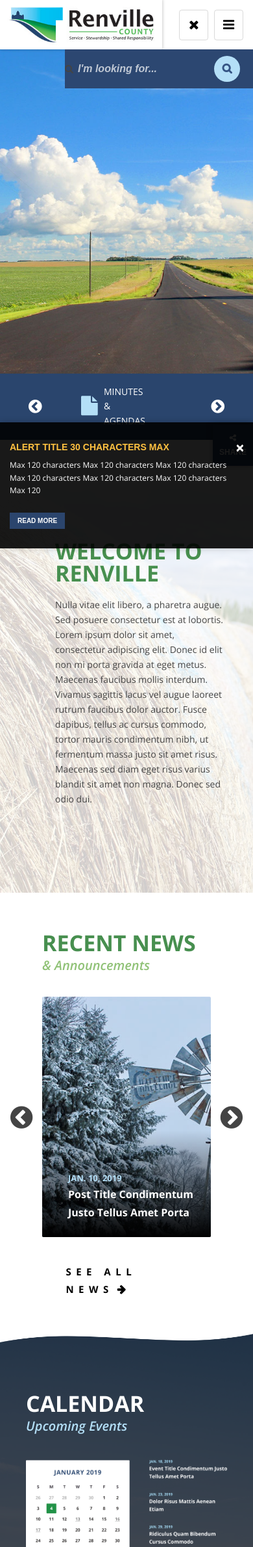
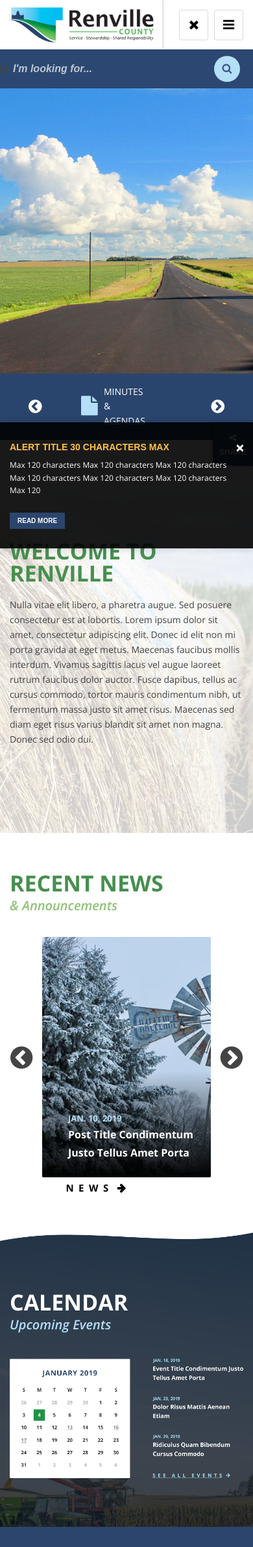
Before and after one commit to Chrisyango/Renville-County-MI, a PHP site: page / in a window 390 px wide, after a click that opens the changed part. Shown: the top 2381 px of the page at 65% size. Run offline with PHP 8.4, Linux system fonts and the light colour scheme; some libraries are stand-ins or nearby versions.

Commit message:
made all changes richard recommended

```diff
--- a/_assets_/css/layout.css
+++ b/_assets_/css/layout.css
@@ -181,24 +181,6 @@ form.loginform label input{display:block;margin-bottom:10px;width:100%;box-sizin
 
 /* -----------------------------------------
 
-#loader
-
------------------------------------------*/
-#loader-wrapper{position:fixed;top:0;right:0;bottom:0;left:0;background:#233447;z-index:99999;display:none!important}
-#loader-wrapper img{width:60px;position:absolute;top:50%;left:50%;margin:-30px 0 0 -30px;animation:2s cubic-bezier(0.63, 0.045, 0.34, 1) 0s normal none infinite spinning_animation;-webkit-animation:2s cubic-bezier(0.63, 0.045, 0.34, 1) 0s normal none infinite spinning_animation}
-@keyframes spinning_animation {
-	0%{transform:scale(1) rotate(0deg);-o-transform:scale(1) rotate(0deg)}
-	50%{transform:scale(0.8) rotate(360deg);-o-transform:scale(0.8) rotate(360deg)}
-	100%{transform:scale(1) rotate(720deg);-o-transform:scale(1) rotate(720deg)}
-}
-@-webkit-keyframes spinning_animation {
-	0%{-webkit-transform:scale(1) rotate(0deg)}
-	50%{-webkit-transform:scale(0.8) rotate(360deg)}
-	100%{-webkit-transform:scale(1) rotate(720deg)}
-}
-
-/* -----------------------------------------
-
 #main
 
 -----------------------------------------*/
@@ -229,10 +211,11 @@ nav {float: right;}
 
 #search {position: relative; float: right; width: 290px; background-color: #2c4771; padding: 23px 0;}
 .search-form {margin: 0;}
-#search input {width: 100%; background-color: transparent; border: none; padding: 0 70px 0 20px;}
-#search input::placeholder {font-weight: 600; font-style: italic; font-size: 16px; color: #ffffff; opacity: 0.7;}
+#search input {width: 100%; background-color: transparent; border: none; padding: 0 70px 0 20px; color: #ffffff; opacity: 0.7; font-size: 16px;}
+#search input::placeholder {font-weight: 600; font-style: italic; font-size: 16px; color: #ffffff;}
 #search label {position: absolute; left: 0; top: 50%; transform: translateY(-50%);}
 #search button {position: absolute; right: 20px; top: 50%; transform: translateY(-50%); background-color: #b4dff7; border-radius: 50%; font-size: 16px; color: #365585!important; padding: 0; width: 40px; line-height: 40px; text-align: center;}
+#search button:before {font-weight: 400;}
 
 /* ----------------- #slider ----------------- */
 #slider {position: relative; top: -33px; height: 771px;}
@@ -267,7 +250,7 @@ nav {float: right;}
 
 
 /* ----------------- #news ----------------- */
-#news {position: relative; margin-top: 32px; padding: 64px 50px;}
+#news {position: relative; margin-top: 32px; padding: 64px 50px 0;}
 #news .container>a {position: absolute; bottom: -68px; left: 50%; transform: translateX(-48%); font-size: 15px; font-weight: 700; line-height: 27px; text-transform: uppercase; text-decoration: none; color: #000; letter-spacing: 7.5px;}
 #news .container>a:after {content: '\f061'; font-family: 'FontAwesome', 'sans-serif'; margin-left: 6px;}
 #news h2 {font-size: 39px; font-weight: 700; line-height: 27px; text-transform: uppercase; color: #478f4f; margin: 0;}
@@ -469,8 +452,8 @@ footer .container {padding: 37px 15px 41px;}
 
 	/* ----------------- #nav ----------------- */
 	nav {float: left; width: 100%;}
-	#nav {margin-right: 0;}
-	#search {display: none; padding: 13px 0;}
+	#nav {margin-right: 0; background-color: #2a456d;}
+	#search {display: none; padding: 13px 0; float: left; width: 100%;}
 
 	#toggles {position: absolute; top: 15px; right: 15px;}
 	#search-toggle-mobile,
@@ -484,7 +467,7 @@ footer .container {padding: 37px 15px 41px;}
 	#nav{display:none}
 	#nav li{float:none;display:block}
 	#nav li a,
-	#nav li span{position: relative; width: 100%; padding:15px;line-height:1;border-bottom:1px solid rgba(0,0,0,.2);background:none;font-size:14px}
+	#nav li span{position: relative; width: 100%; padding:15px;line-height:1;border-bottom:1px solid rgba(0,0,0,.2);background:none;font-size:14px; color: #fff;}
 	#nav ul{position:static;top:0;padding:0;background:rgba(0,0,0,.2)}
 	#nav li:hover > ul{display:none}
 	#nav ul a,
@@ -495,7 +478,7 @@ footer .container {padding: 37px 15px 41px;}
 	#flyout i {position:absolute;right:15px;top:0;background:rgba(0,0,0,.2);height:45px;width:45px;line-height:45px;text-align:center;font-size:24px;}
 	#nav li li:hover > a{background:none;color:#fff}
 
-	#flyout{display:none; padding-bottom: 0; margin-bottom: 30px;}
+	#flyout{display:none; padding-bottom: 0;}
 	#flyout li a,
 	#flyout li span{padding:15px;line-height:1;border-bottom:1px solid rgba(0,0,0,.2);background:none;font-size:14px}
 	#flyout ul{position:static;left:0;padding:0;background:rgba(0,0,0,.2)}
@@ -505,6 +488,8 @@ footer .container {padding: 37px 15px 41px;}
 	#flyout-toggle {margin: 30px 0; font-size: 18px;}
 	#flyout i {right: 0;}
 	#flyout #flyout-header {padding: 0 15px;}
+
+	#entry {margin-top: 30px;}
 
 	/* ----------------- #slider ----------------- */
 	#slider {height: 600px;}
@@ -516,18 +501,21 @@ footer .container {padding: 37px 15px 41px;}
 
 	/* ----------------- #welcome ----------------- */
 	#welcome {height: auto;}
+	#welcome-content {padding: 103px 15px;}
 	#welcome-img {display: none;}
 	#welcome h2 {font-size: 34px; line-height: 34px; margin: 20px 0;}
 	#welcome p {font-size: 14px;}
 
 	/* ----------------- #news ----------------- */
-	#news h2 {font-size: 34px;}
+	#news {padding: 64px 50px 0;}
+	#news h2 {font-size: 34px; margin-left: -50px;}
 	#news h2 span {font-size: 20px;}
 	.news-title {font-size: 16px;}
 
 	/* ----------------- #calendar ----------------- */
 	#calendar h2 {font-size: 34px;}
 	#calendar h2 span {font-size: 20px;}
+	#calendar .container>div {padding: 0px;}
 
 }
 
```
Also changed, not shown: _assets_/images/logo.jpg, _assets_/images/renville-home.jpg (added), _assets_/images/ripple.gif (deleted).
